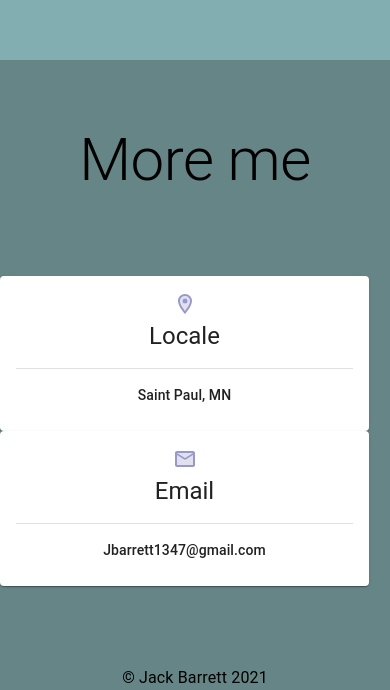
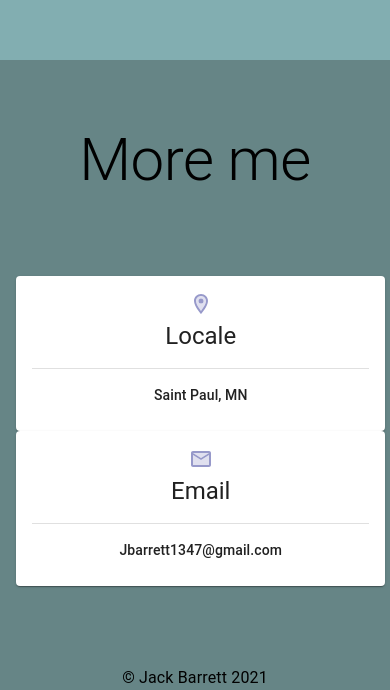
Before and after one commit to Thirteenhelens/Thirteenhelens.github.io, a React (Create React App) app: page / in a window 390 px wide. Shown: the part 2208-2898 px from the top of the page. Built offline with nearby package versions, Linux system fonts and the light colour scheme.

Commit message:
Added better formatting and additional spacing between contact cards on mobile

```diff
--- a/src/components/Contact/Contact.jsx
+++ b/src/components/Contact/Contact.jsx
@@ -1,3 +1,4 @@
+// MUI Imports:
 import {
   Box,
   Grid,
@@ -11,6 +12,9 @@ import {
 } from "@mui/material";
 import MailTwoToneIcon from "@mui/icons-material/MailTwoTone";
 import LocationOnTwoToneIcon from "@mui/icons-material/LocationOnTwoTone";
+
+// Other Imports:
+import { isMobile } from "react-device-detect";
 
 function Contact() {
   const buttonTheme = createTheme({
@@ -31,16 +35,17 @@ function Contact() {
         backgroundColor: "primary.dark",
       }}
     >
-      <Grid container>
+      <Grid container sx={{ display: "flex", alignItems: "center" }}>
         <Grid item xs={12}>
           <Typography variant="h2" className="centerTxt" sx={{ pt: 8, pb: 10 }}>
             More me
           </Typography>
         </Grid>
 
-        <Grid item xs={0} md={2} />
+        {/* TOP GRID SPACER */}
+        <Grid item xs={0.5} md={2} lg={2} />
 
-        <Grid item xs={12} md={3}>
+        <Grid item xs={11.5} md={3} lg={3}>
           <Card
             sx={{
               width: 369,
@@ -67,9 +72,13 @@ function Contact() {
           </Card>
         </Grid>
 
-        <Grid item xs={0} md={1.5} />
+        {/* If on a mobile device, there is now spacing between the cards */}
+        {isMobile && <Grid item xs={12} sx={{ p: 2 }} />}
 
-        <Grid item xs={12} md={3}>
+        {/* MIDDLE GRID SPACER */}
+        <Grid item xs={0.5} md={1.5} lg={2} />
+
+        <Grid item xs={11.5} md={3} lg={3}>
           <Card
             sx={{
               width: 369,
@@ -96,7 +105,8 @@ function Contact() {
           </Card>
         </Grid>
 
-        <Grid item xs={0} md={2} />
+        {/* BOTTOM GRID SPACER */}
+        <Grid item xs={0.5} md={2} lg={2} />
 
         <Grid item xs={12} md={12}>
           <Typography variant="body1" className="centerTxt" sx={{ mt: 10 }}>
```
